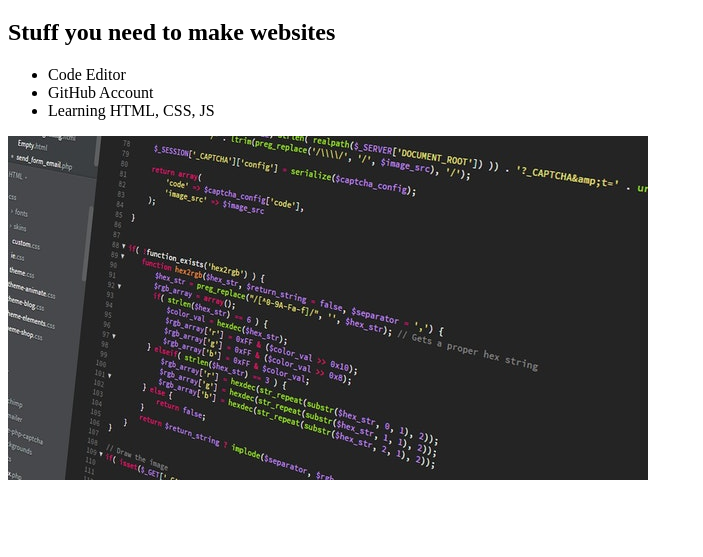
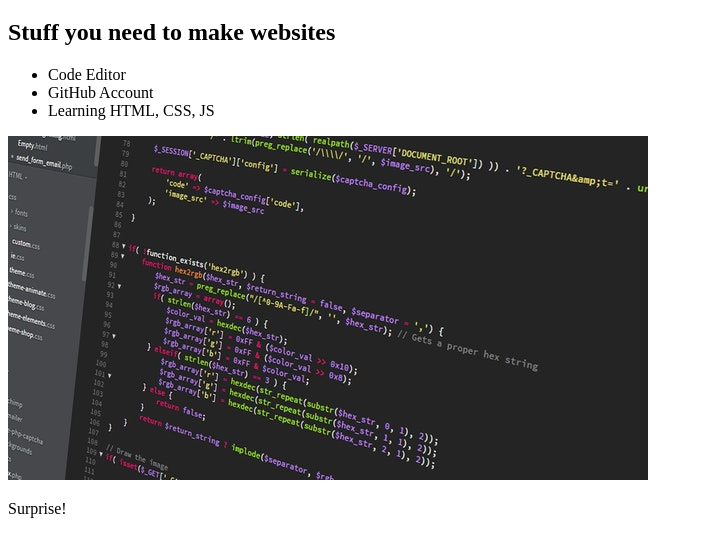
Before and after one commit to SpaceShot/LetsTrySimpleWithGit, a plain HTML site: page index.html in a window 1280 px wide. Shown: the part 61-618 px from the top of the page, without its empty margins (0-703 px from the left). Drawn offline with Linux system fonts and the light colour scheme.

Commit message:
added an invisible p tag that is filled by js

```diff
--- a/index.html
+++ b/index.html
@@ -15,6 +15,7 @@
       <li>Learning HTML, CSS, JS</li>
     </ul>
     <img src="images/coding.jpg" />
+    <p id="surprise"></p>
     <script src="script.js"></script>
   </body>
 </html>
--- a/script.js
+++ b/script.js
@@ -0,0 +1 @@
+document.getElementById('surprise').innerText = "Surprise!"
```
